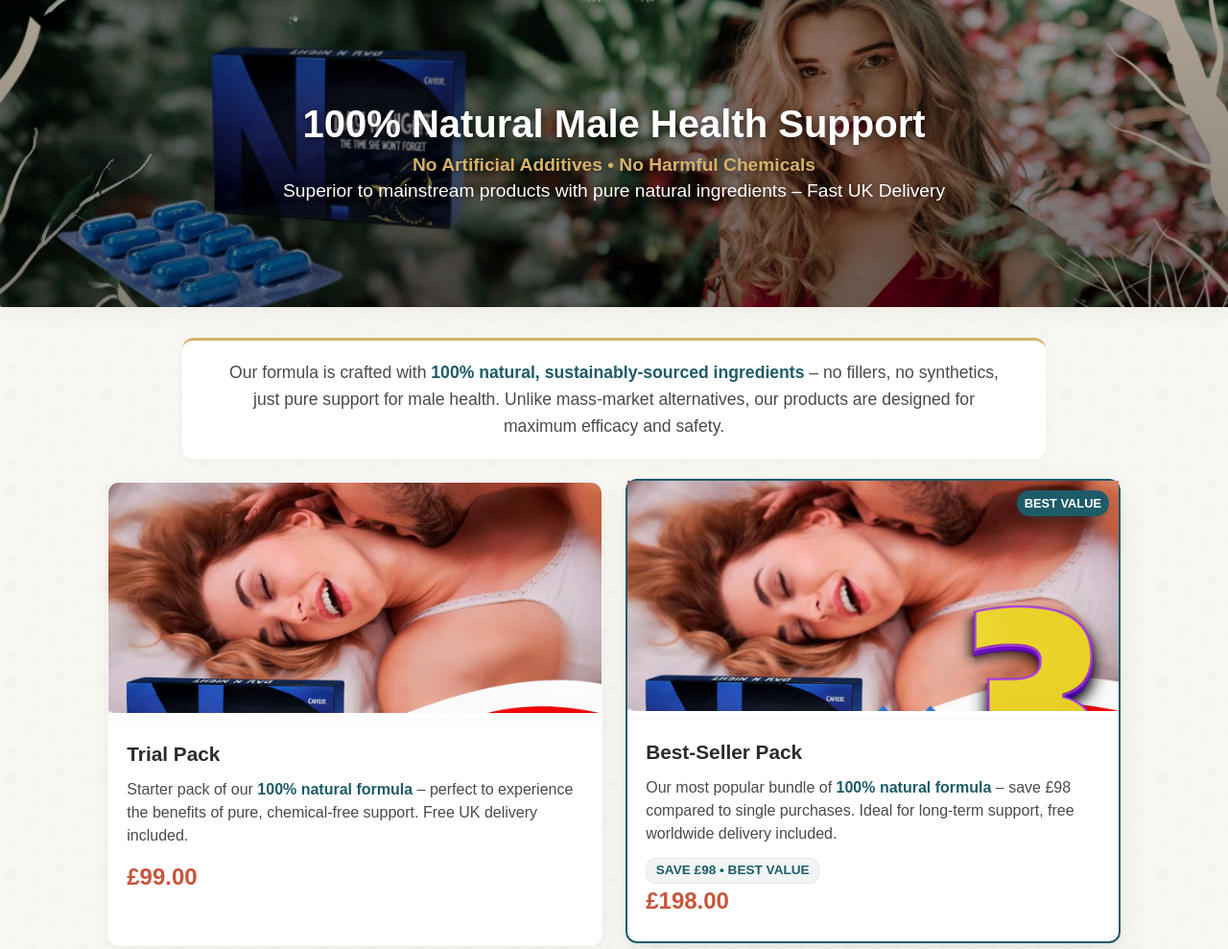
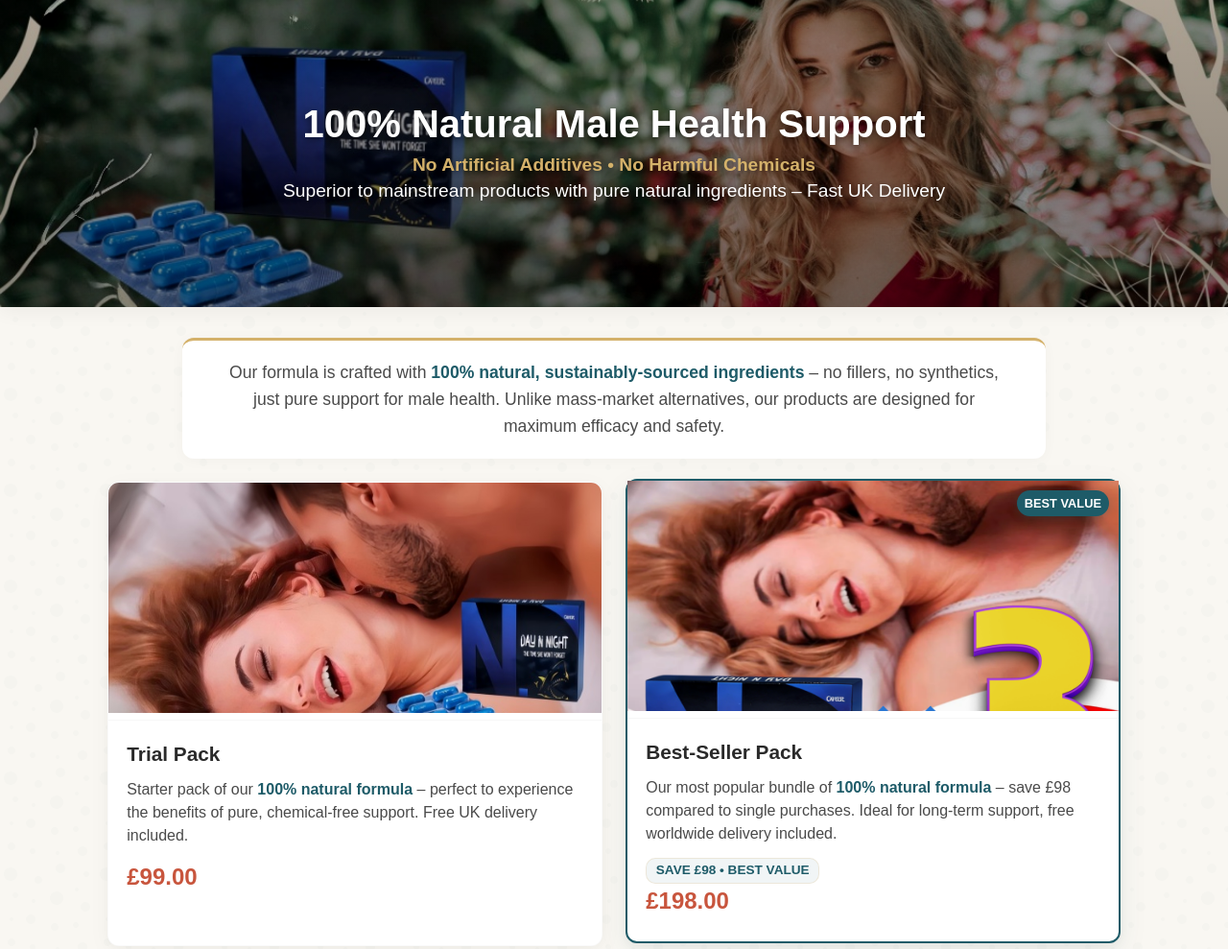
Before and after one commit to w85142747-ship-it/dgithub.io, a plain HTML site: page index.html in a window 1280 px wide. Shown: the top 989 px of the page at 96% size. Drawn offline with Linux system fonts and the light colour scheme.

Commit message:
Update index.html

```diff
--- a/index.html
+++ b/index.html
@@ -489,7 +489,7 @@
                 <!-- 尝试装 -->
                 <div class="product-card">
                     <!-- 替换后的99英镑产品图链接 -->
-                    <img src="https://github.com/w85142747-ship-it/dgithub.io/blob/883bbe9fe6dff709b95313b010057f3c52fcc5f1/%E5%87%BA%E6%B5%B7%E4%BA%A7%E5%93%81%E9%93%BE%E6%8E%A5%E5%88%B6%E4%BD%9C%E6%96%B9%E6%A1%88%20(1)_%E5%89%AF%E6%9C%AC_%E5%89%AF%E6%9C%AC.png" alt="Trial Pack" class="product-img">
+                    <img src="https://github.com/w85142747-ship-it/dgithub.io/blob/18e8a0bcbb0c0d81c201e08a9f768d35d714b818/99.jpg" alt="Trial Pack" class="product-img">
                     <div class="product-info">
                         <h3 class="product-name">Trial Pack</h3>
                         <p class="product-desc">
```
